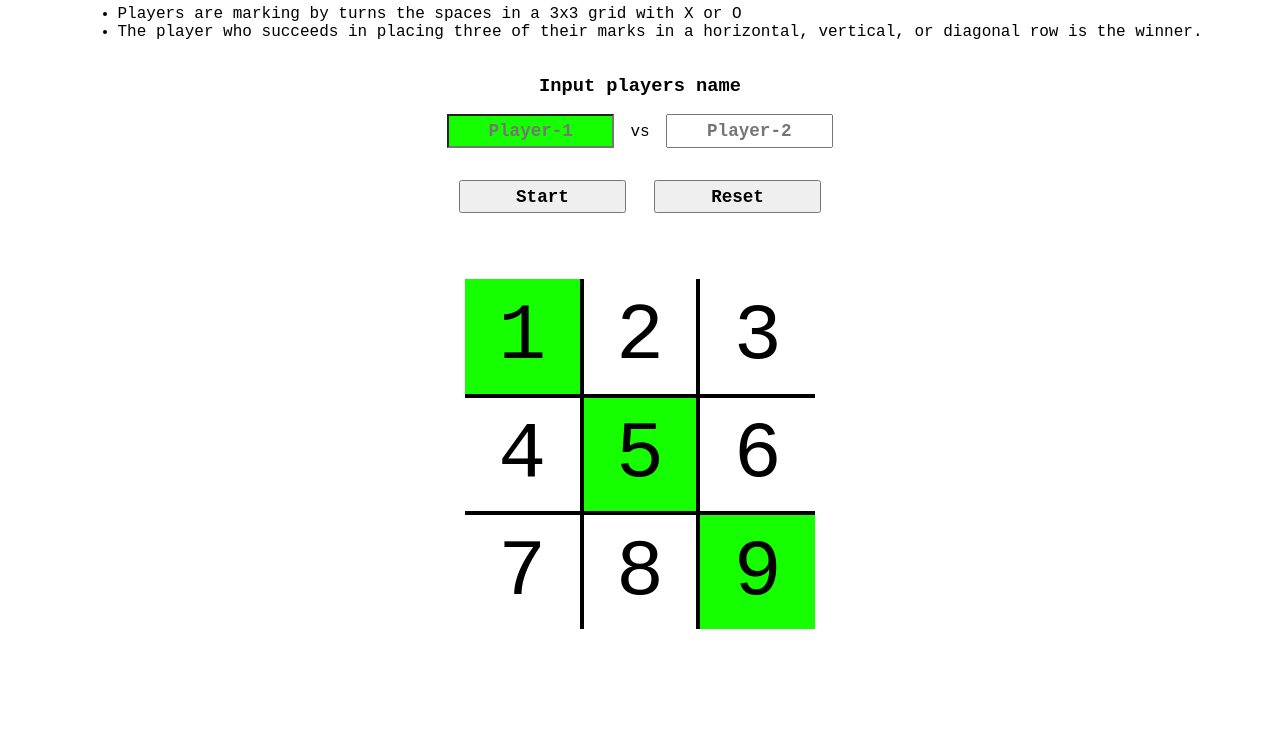
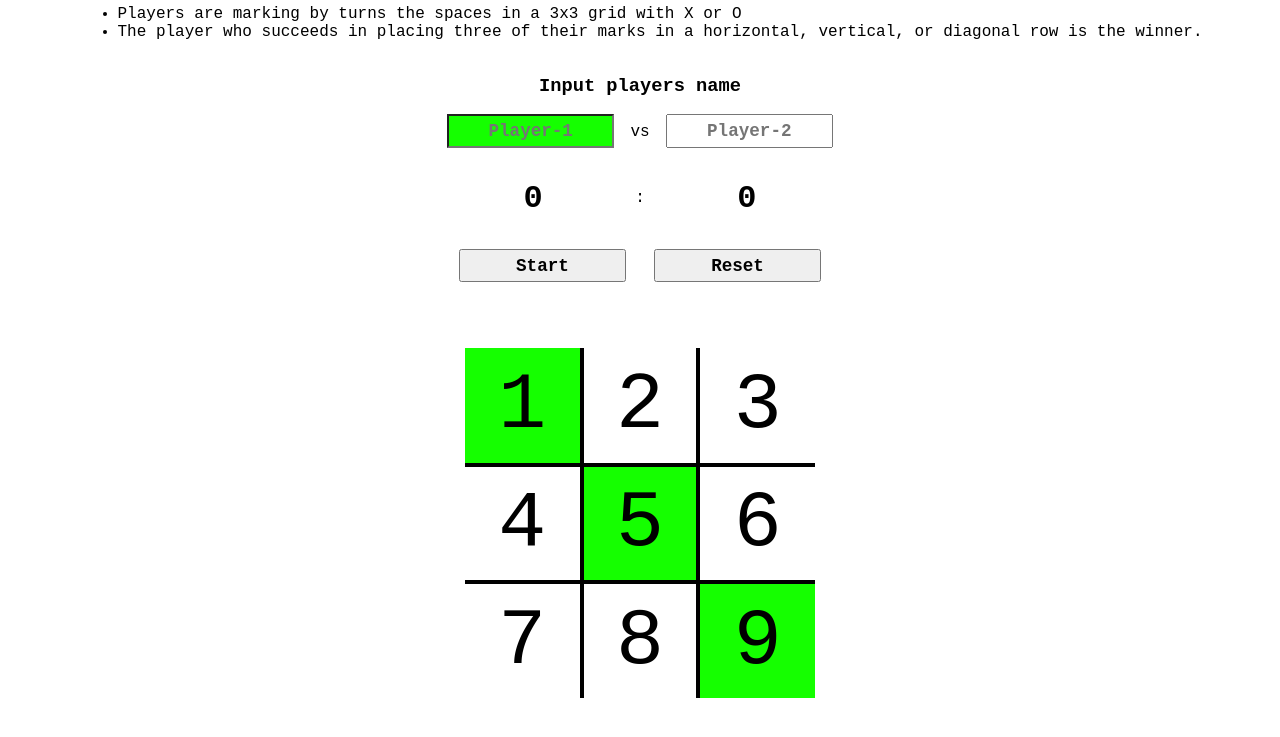
Before and after one commit to O-Honchar/gameTicTacToe, a website built with webpack: page src/index.html in a window 1280 px wide. Shown: the part 59-796 px from the top of the page. Built offline with nearby package versions, Linux system fonts and the light colour scheme.

Commit message:
feat: add players score to layout

```diff
--- a/src/index.html
+++ b/src/index.html
@@ -26,6 +26,11 @@
         vs
         <input type="text" name="player2" id="player2" placeholder="Player-2" />
       </div>
+      <div class="score">
+        <div id="player1Score">0</div>
+        :
+        <div id="player2Score">0</div>
+      </div>
       <div class="buttons">
         <button type="button" id="start">Start</button>
         <button type="button">Reset</button>
--- a/src/styles/main.scss
+++ b/src/styles/main.scss
@@ -1,7 +1,8 @@
-@import 'variables';
-@import 'gameField';
-@import 'buttons';
-@import 'players';
+@import "variables";
+@import "gameField";
+@import "buttons";
+@import "score";
+@import "players";
 
 * {
   margin: 0;
--- /dev/null
+++ b/src/styles/score.scss
@@ -0,0 +1,15 @@
+.score {
+  display: flex;
+  justify-content: space-evenly;
+  align-items: center;
+  padding: 1rem;
+  width: 450px;
+}
+
+.score > div {
+  width: 40%;
+  font-size: $score-font-size;
+  font-family: $font-family;
+  font-weight: $inputs-buttons-weight;
+  text-align: center;
+}
--- a/src/styles/variables.scss
+++ b/src/styles/variables.scss
@@ -1,4 +1,5 @@
 $inputs-buttons-font-size: 1.1rem;
+$score-font-size: 2rem;
 $inputs-buttons-padding: 0.3rem;
 $inputs-buttons-weight: 600;
 $font-family: "Courier New", Courier, monospace;
```
